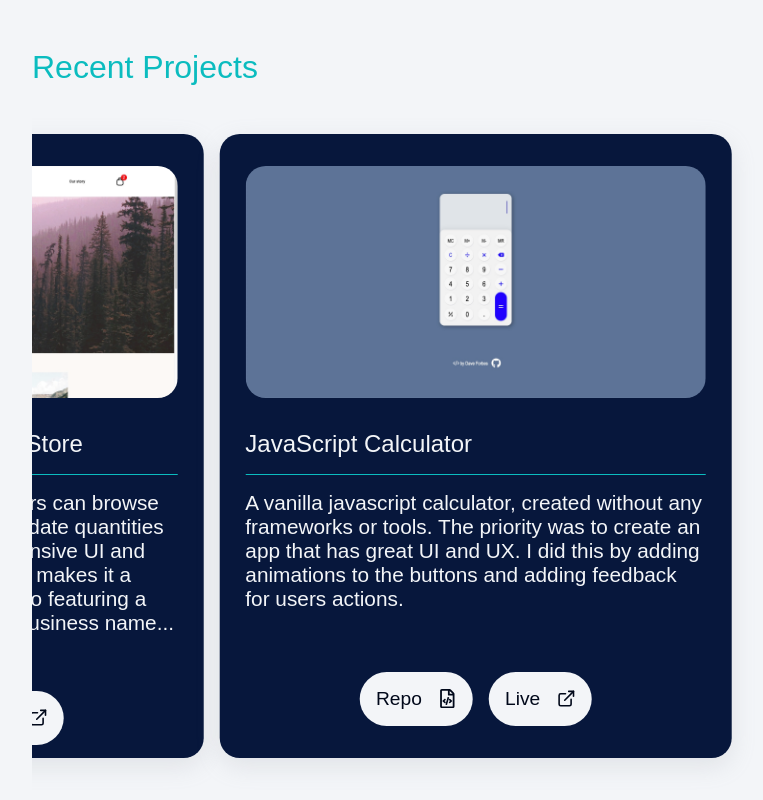
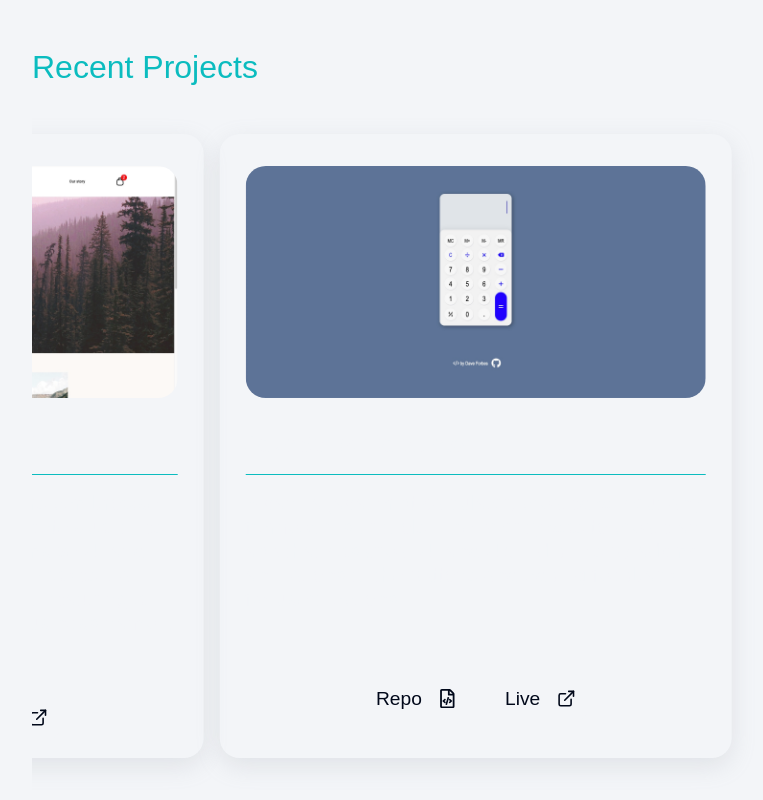
Before and after one commit to dave-forbes/personal-website-v2, a React (Vite) app: page / in a window 1280 px wide. Shown: the part 2397-3197 px from the top of the page, without its empty margins (32-795 px from the left). Built offline with nearby package versions, Linux system fonts and the light colour scheme.

Commit message:
create card colors

```diff
--- a/src/global.css
+++ b/src/global.css
@@ -26,8 +26,9 @@
   :root {
     --background-color: rgb(243, 245, 248);
     --text-color: rgb(0, 8, 26);
-    --lighter-text-color: rgb(7, 23, 60);
     --accent-color: rgb(11, 188, 191);
+    --card-bg-color: rgb(7, 23, 60);
+    --card-text-color: rgb(243, 245, 248);
   }
 }
 @media (prefers-color-scheme: dark) {
@@ -35,6 +36,8 @@
     --background-color: rgb(0, 8, 26);
     --text-color: rgb(229, 233, 243);
     --accent-color: rgb(84, 252, 255);
+    --card-bg-color: rgb(31, 49, 77);
+    --card-text-color: rgb(229, 233, 243);
   }
 }
 :root {
```
